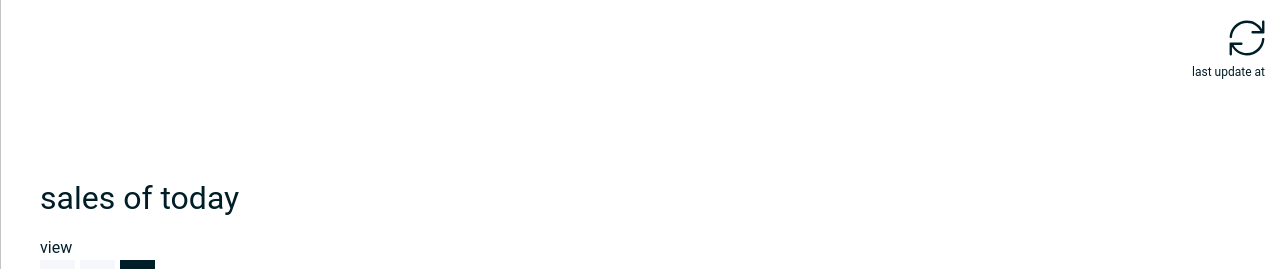
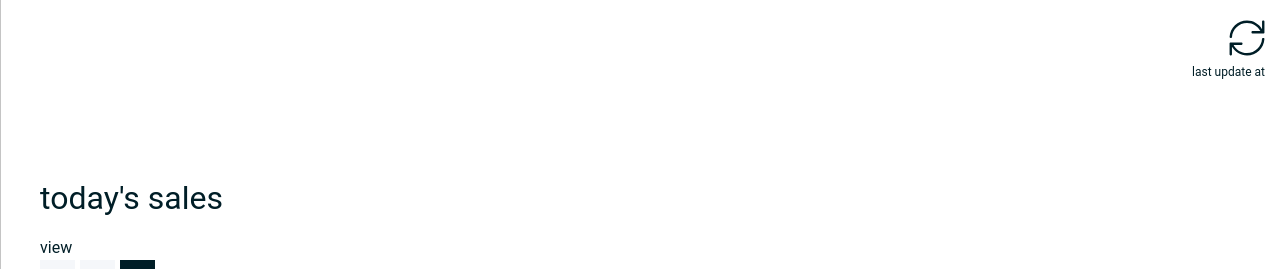
Before and after one commit to panta97/k_sales, a React (Create React App) app: page / in a window 1280 px wide. Shown: the top 269 px of the page. Built offline with nearby package versions, Linux system fonts and the light colour scheme; the HTML template or start-up script is replaced by a standard one.

Commit message:
updated title

```diff
--- a/src/App.js
+++ b/src/App.js
@@ -51,7 +51,7 @@ function App() {
         isSyncing={isSyncing}
         lastUpdate={lastUpdate}
       />
-      <h1 className="main-title">sales of today</h1>
+      <h1 className="main-title">today's sales</h1>
       <ViewGroup
         view={view}
         updateView={updateView}/>
```
